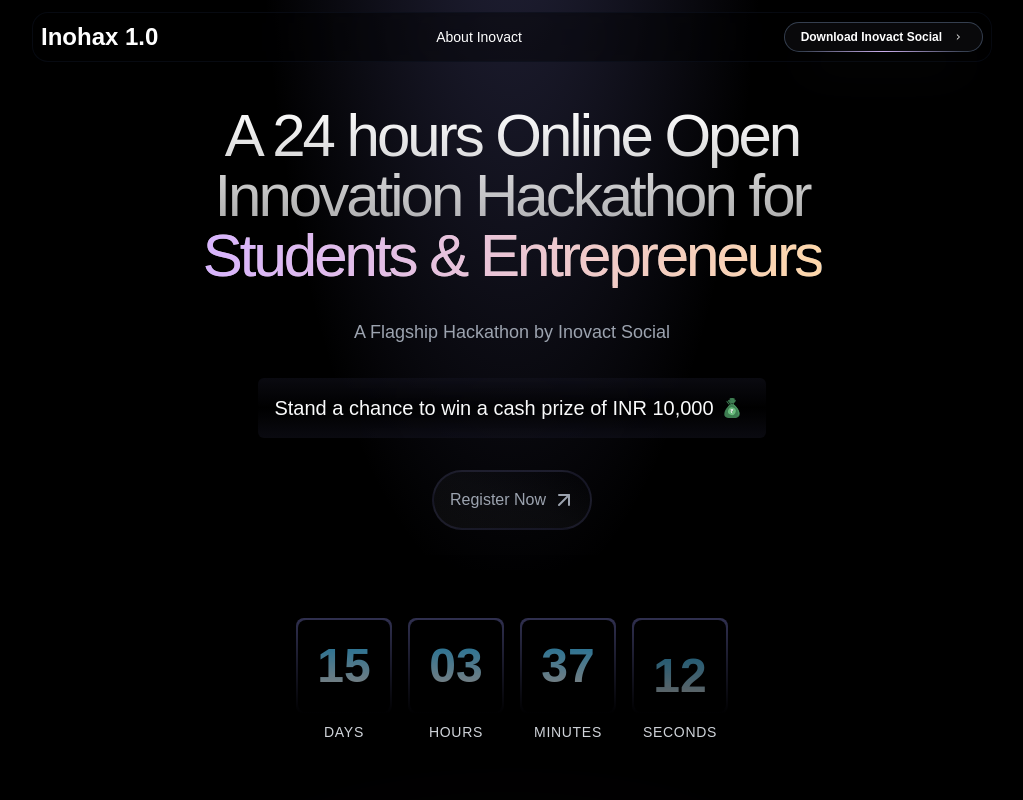
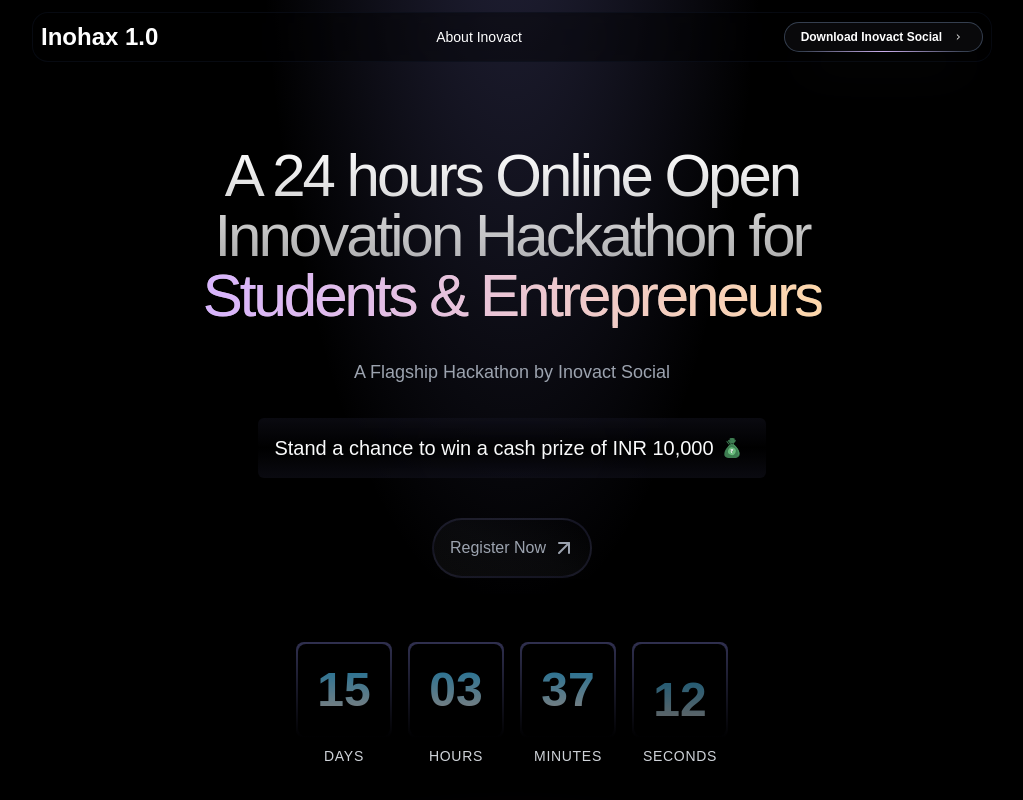
Before and after one commit to anshulsoni2010/inohax-host, a Next.js app: page / in a window 1280 px wide. Shown: the top 800 px of the page, without its empty margins (128-1151 px from the left). Built offline with nearby package versions, Linux system fonts and the light colour scheme.

Commit message:
uicodepushed

```diff
--- a/src/components/sections/footer.tsx
+++ b/src/components/sections/footer.tsx
@@ -33,7 +33,7 @@ function Footer() {
                 <span className="absolute -bottom-0 left-[1.125rem] h-px w-[calc(100%-2.25rem)] bg-gradient-to-r from-purple-300/0 via-purple-300/90 to-purple-300/0 transition-opacity duration-500 group-hover:opacity-40" />
             </button>
             </Link>
-            <div className="flex flex-col gap-3 text-center md:flex-row md:gap-5 justify-center my-2">
+            <div className="flex flex-col gap-3 text-center md:flex-row md:gap-5 justify-center my-2 ">
                 <a
                     className="group/mail flex items-center"
                     target="_blank"
--- a/src/components/sections/hero.tsx
+++ b/src/components/sections/hero.tsx
@@ -16,7 +16,7 @@ export default function Hero() {
             <div className="absolute inset-0 z-[0] bg-black/10 bg-[radial-gradient(ellipse_20%_80%_at_50%_-20%,rgba(120,119,198,0.3),rgba(0,0,0,0))]" />
             <section className="relative z-1">
                 <div className="max-w-screen-xl z-10 mx-auto px-4 py-10 sm:py-12 md:py-14 gap-6 text-gray-300">
-                    <div className="space-y-8 max-w-3xl mx-auto text-center">
+                    <div className="space-y-8 max-w-3xl mx-auto text-center mt-10">
                         <h2 className="text-2xl sm:text-3xl text-leading md:text-4xl lg:text-5xl xl:text-6xl tracking-tighter font-geist bg-clip-text bg-[linear-gradient(180deg,_#FFF_0%,_rgba(255,_255,_255,_0.00)_202.08%)] text-transparent">
                             A 24 hours Online Open Innovation Hackathon for{" "}
                             <span className="text-transparent bg-clip-text bg-gradient-to-r from-purple-300 to-orange-200">
@@ -27,7 +27,7 @@ export default function Hero() {
                             A Flagship Hackathon by Inovact Social
                         </p>
 
-                        <div className="text-gray-50 text-lg sm:text-xl bg-gradient-to-b from-[#191929]/40 via-black/70 to-[#191929]/40 p-2 sm:p-4  mx-auto rounded-md backdrop-blur-3xl inline-flex items-center justify-center">
+                        <div className="text-gray-50 text-sm sm:text-xl bg-gradient-to-b from-[#191929]/40 via-black/70 to-[#191929]/40 p-2 sm:p-4  mx-auto rounded-md backdrop-blur-3xl inline-flex items-center justify-center">
 
                             Stand a chance to win a cash prize of INR 10,000
                             <span className="mx-2"> <svg width="20" height="20" xmlns="http://www.w3.org/2000/svg" shape-rendering="geometricPrecision" text-rendering="geometricPrecision" image-rendering="optimizeQuality" fill-rule="evenodd" clip-rule="evenodd" viewBox="0 0 394 511.98">
@@ -43,7 +43,7 @@ export default function Hero() {
                         <div className="flex justify-center items-center">
 
                             <Link href="/registration">
-                                <h1 className="text-sm sm:text-base text-gray-400 group font-geist mx-auto px-3 sm:px-4 py-4 bg-gradient-to-tr from-zinc-300/5 via-gray-400/5 to-transparent border-[2px] border-[#7877c64d]/15 rounded-full flex items-center justify-center w-fit">
+                                <h1 className="mt-2 text-sm sm:text-base text-gray-400 group font-geist mx-auto px-3 sm:px-4 py-4 bg-gradient-to-tr from-zinc-300/5 via-gray-400/5 to-transparent border-[2px] border-[#7877c64d]/15 rounded-full flex items-center justify-center w-fit">
                                     Register Now
                                     <div className="flex overflow-hidden relative justify-center items-center ml-2 w-4 sm:w-5 h-4 sm:h-5">
                                         <ArrowUpRight className="absolute transition-all duration-500 group-hover:translate-x-4 group-hover:-translate-y-5" />
@@ -53,7 +53,7 @@ export default function Hero() {
                             </Link>
                         </div>
                     </div>
-                    <div className="mt-10">
+                    <div className="mt-4">
                         <Countdown />
                     </div>
                     <div className="mt-10">
```
